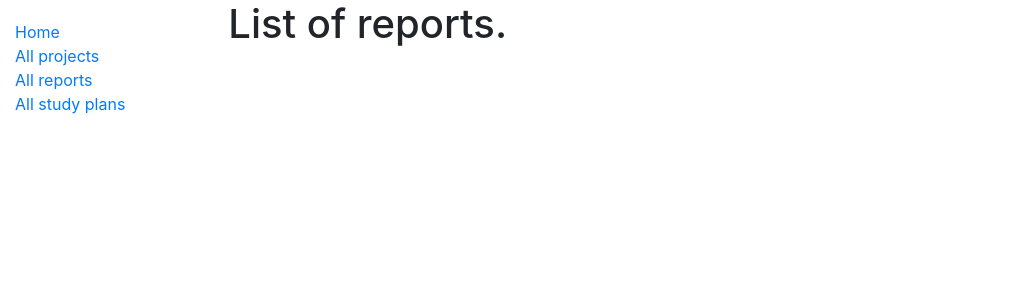
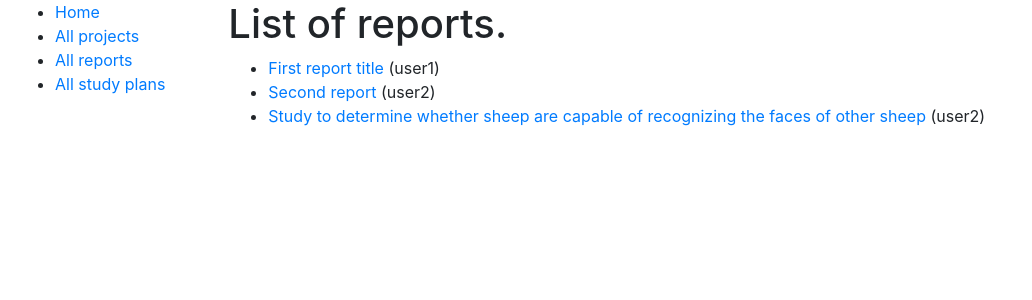
Before and after one commit to HBPol/Project-file-index, a Django app: page /fileindex/reports/ in a window 1280 px wide. Shown: the top 300 px of the page, without its empty margins (0-1032 px from the left). Run offline with Django 3.2, Linux system fonts and the light colour scheme; data comes from the database, SQL or seed files in the repository; some libraries are stand-ins or nearby versions.

Commit message:
Details views template.

```diff
--- a/fileindex/models.py
+++ b/fileindex/models.py
@@ -11,7 +11,7 @@ class Project(models.Model):
         return self.name
     def get_absolute_url(self):
         """Returns the url to access a particular instance of the model."""
-        return reverse('project-detail-view', args=[str(self.id)])
+        return reverse('project-detail', args=[str(self.id)])
 
 class Location(models.Model):
     name = models.CharField(max_length=16, null=True, blank=True)
@@ -21,7 +21,7 @@ class Location(models.Model):
         return self.name
     def get_absolute_url(self):
         """Returns the url to access a particular instance of the model."""
-        return reverse('location-detail-view', args=[str(self.id)])
+        return reverse('location-detail', args=[str(self.id)])
 
 
 class Document(models.Model):
@@ -54,7 +54,7 @@ class StudyPlan(Document):
         return self.title
     def get_absolute_url(self):
         """Returns the url to access a particular instance of the model."""
-        return reverse('studyplan-detail-view', args=[str(self.id)])
+        return reverse('studyplan-detail', args=[str(self.id)])
 
 class Report(Document):
     study_plan = models.ManyToManyField(StudyPlan)
@@ -71,7 +71,7 @@ class Report(Document):
         return self.title
     def get_absolute_url(self):
         """Returns the url to access a particular instance of the model."""
-        return reverse('report-detail-view', args=[str(self.id)])
+        return reverse('report-detail', args=[str(self.id)])
 
 class RelatedFile(Document):
     alias = models.CharField(max_length=512)
@@ -85,7 +85,7 @@ class RelatedFile(Document):
         return self.content_descr
     def get_absolute_url(self):
         """Returns the url to access a particular instance of the model."""
-        return reverse('relatedfile-detail-view', args=[str(self.id)])
+        return reverse('relatedfile-detail', args=[str(self.id)])
 
 class LabBook(Document):
     content_descr = models.TextField(null=True, blank=True)
@@ -100,4 +100,4 @@ class LabBook(Document):
         return self.content_descr
     def get_absolute_url(self):
         """Returns the url to access a particular instance of the model."""
-        return reverse('labbook-detail-view', args=[str(self.id)])
+        return reverse('labbook-detail', args=[str(self.id)])
--- a/fileindex/static/fileindex/css/styles.css
+++ b/fileindex/static/fileindex/css/styles.css
@@ -1,6 +1 @@
 @charset "UTF-8";
-.sidebar-nav {
-	margin-top: 20px;
-	padding: 0;
-	list-style: none;
-}
--- a/fileindex/templates/fileindex/report_details.html
+++ /dev/null
@@ -1,4 +0,0 @@
-{% extends "fileindex/base_generic.html" %}
-{% block content %}
-	<h1>Details of reports.</h1>
-{% endblock %}
--- a/fileindex/templates/fileindex/report_list.html
+++ b/fileindex/templates/fileindex/report_list.html
@@ -1,4 +1,15 @@
 {% extends "fileindex/base_generic.html" %}
 {% block content %}
 	<h1>List of reports.</h1>
+	{% if report_list %}
+		<ul>
+			{% for report in report_list %}
+			<li>
+			<a href="{{ report.get_absolute_url }}">{{ report.title }}</a> ({{ report.owner }})
+			</li>
+			{% endfor %}
+		</ul>
+		{% else %}
+		<p>There are no reports.</p>
+	{% endif %}
 {% endblock %}
--- a/fileindex/urls.py
+++ b/fileindex/urls.py
@@ -5,9 +5,11 @@ urlpatterns = [
     path('', views.index, name='index'),
 
     path('projects/', views.ProjectListView.as_view(), name='projects'),
-    path('projects/<int:pk>', views.ProjectListView.as_view(), name='projects-detail'),
+    path('projects/<int:pk>', views.ProjectDetailView.as_view(), name='project-detail'),
 
     path('reports/', views.ReportListView.as_view(), name='reports'),
+    path('reports/<int:pk>', views.ReportDetailView.as_view(), name='report-detail'),
 
     path('study_plans/', views.StudyPlanListView.as_view(), name='study-plans'),
+    path('study_plans/<int:pk>', views.StudyPlanDetailView.as_view(), name='study-plan-detail'),
 ]
--- a/fileindex/views.py
+++ b/fileindex/views.py
@@ -24,12 +24,14 @@ def index(request):
 
 class ProjectListView(generic.ListView):
     model = Project
-
 class ReportListView(generic.ListView):
     model = Report
-
 class StudyPlanListView(generic.ListView):
     model = StudyPlan
 
 class ProjectDetailView(generic.DetailView):
     model = Project
+class ReportDetailView(generic.DetailView):
+    model = Report
+class StudyPlanDetailView(generic.DetailView):
+    model = StudyPlan
```
Also changed, not shown: fileindex/templates/fileindex/report_detail.html (added, +10 -0 lines).
